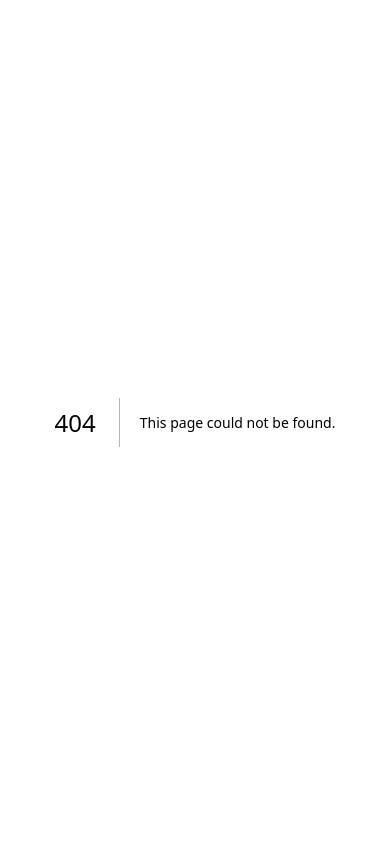
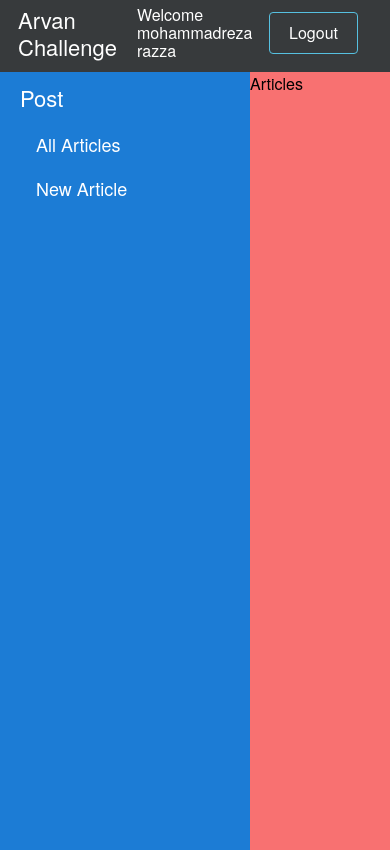
Before and after one commit to Mohammadreza-rzz/arvancloud-task, a Next.js app: page /articles in a window 390 px wide. Before the commit this address had no page. Built offline with nearby package versions, Linux system fonts and the light colour scheme.

Commit message:
feat(ui): implement complete Articles page layout with responsive design

```diff
--- /dev/null
+++ b/src/app/articles/layout.tsx
@@ -0,0 +1,19 @@
+import { DeskTopSideBar, TopBar } from "@/ui/view"
+
+export default function ArticlesLayout({
+  children,
+}: Readonly<{
+  children: React.ReactNode
+}>) {
+  return (
+    <div className='flex h-screen flex-col items-center justify-center'>
+      <div className='w-full'>
+        <TopBar />
+        <div className='flex h-[1024px] w-full [@media(max-width:1440px)]:h-[calc(100vh-66px)] '>
+          <DeskTopSideBar />
+          {children}
+        </div>
+      </div>
+    </div>
+  )
+}
--- /dev/null
+++ b/src/app/articles/page.tsx
@@ -0,0 +1,3 @@
+export default function Articles() {
+  return <main className='flex-1 bg-red-400'>Articles</main>
+}
--- a/src/ui/components/button/index.tsx
+++ b/src/ui/components/button/index.tsx
@@ -13,7 +13,7 @@ const Button: React.FC<IProps> = ({
 }) => {
   return (
     <button
-      className={`click_Effect rounded-[4px] pb-3 pt-2.5 text-center text-paragraph_md text-white ${classnames}`}
+      className={`inline-flex items-center justify-start click_Effect rounded-[4px] pb-3 pt-2.5 text-center text-paragraph_md text-white ${classnames}`}
       // eslint-disable-next-line react/button-has-type
       type={type}
       value={label}
--- /dev/null
+++ b/src/ui/view/desktopSidbar/index.tsx
@@ -0,0 +1,32 @@
+import Link from "next/link"
+import React from "react"
+
+interface IProps {}
+
+const DeskTopSideBar: React.FC<IProps> = () => {
+  return (
+    <aside className='w-[250px] bg-primary-100  '>
+      <h3 className='px-5 py-3 text-paragraph_xl text-white'>Post</h3>
+      <ul>
+        <li className='w-full'>
+          <Link
+            className='inline-block w-full cursor-pointer pb-3 pl-9 pr-3 pt-2.5 text-paragraph_lg text-white hover:bg-blue-400/90'
+            href='/'
+          >
+            All Articles
+          </Link>
+        </li>
+        <li className='w-full'>
+          <Link
+            className='inline-block w-full cursor-pointer pb-3 pl-9 pr-3 pt-2.5 text-paragraph_lg text-white hover:bg-blue-400/90'
+            href='/'
+          >
+            New Article
+          </Link>
+        </li>
+      </ul>
+    </aside>
+  )
+}
+
+export default DeskTopSideBar
--- a/src/ui/view/index.ts
+++ b/src/ui/view/index.ts
@@ -1,2 +1,4 @@
 export { default as LoginForm } from "./loginForm"
 export { default as RegisterForm } from "./registerForm"
+export { default as DeskTopSideBar } from "./desktopSidbar"
+export { default as TopBar } from "./topBar"
--- /dev/null
+++ b/src/ui/view/topBar/index.tsx
@@ -0,0 +1,23 @@
+import React from "react"
+import { Button } from "@/ui/components"
+
+interface IProps {}
+
+const TopBar: React.FC<IProps> = () => {
+  return (
+    <div className='flex items-center justify-between w-full pl-[18px] pr-8 py-3 bg-light-500'>
+      <span className='inline-flex space-x-5 items-center'>
+        <h2 className='text-white text-paragraph_xl'>Arvan Challenge</h2>
+        <p className='text-white text-paragraph_sm'>
+          Welcome {"mohammadreza razza"}
+        </p>
+      </span>
+      <Button
+        label='Logout'
+        classnames='border border-info !py-2 !px-[19px] text-info hover:bg-info hover:text-white transition-colors duration-500'
+      />
+    </div>
+  )
+}
+
+export default TopBar
```
